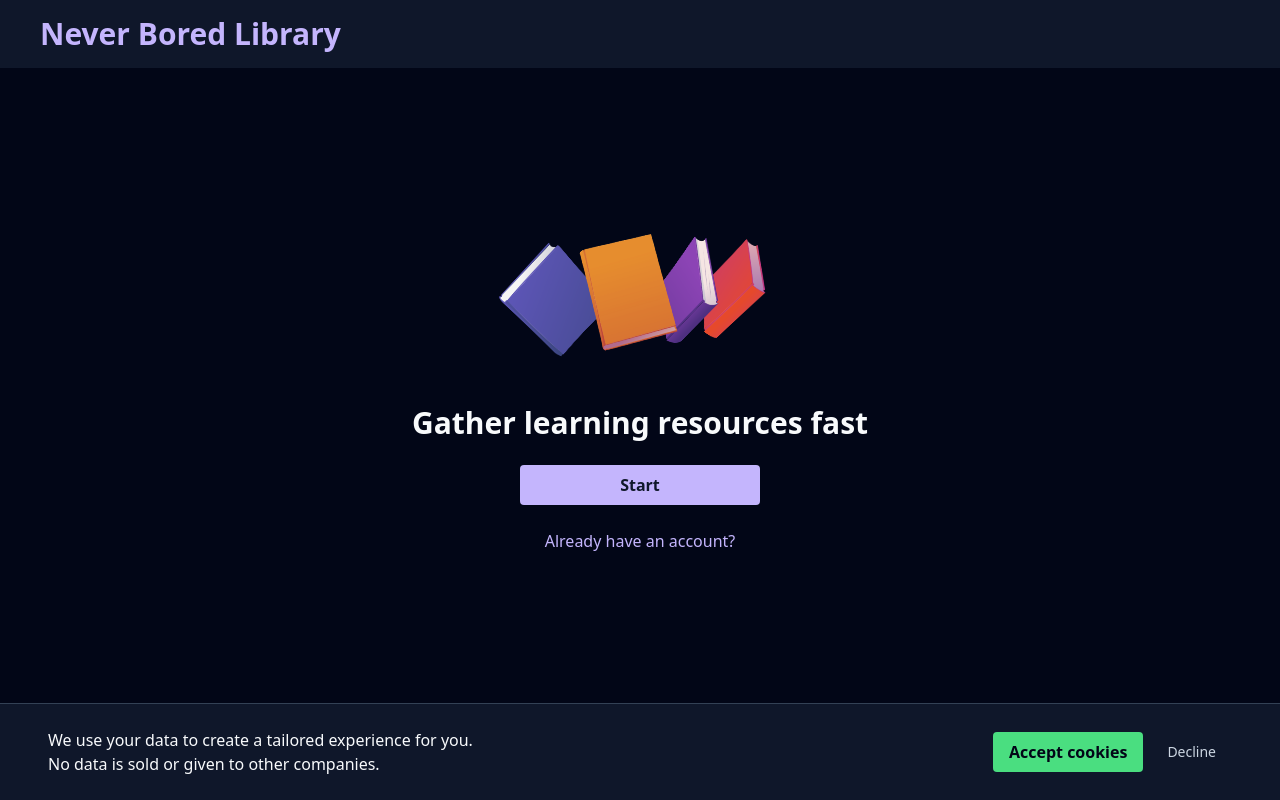
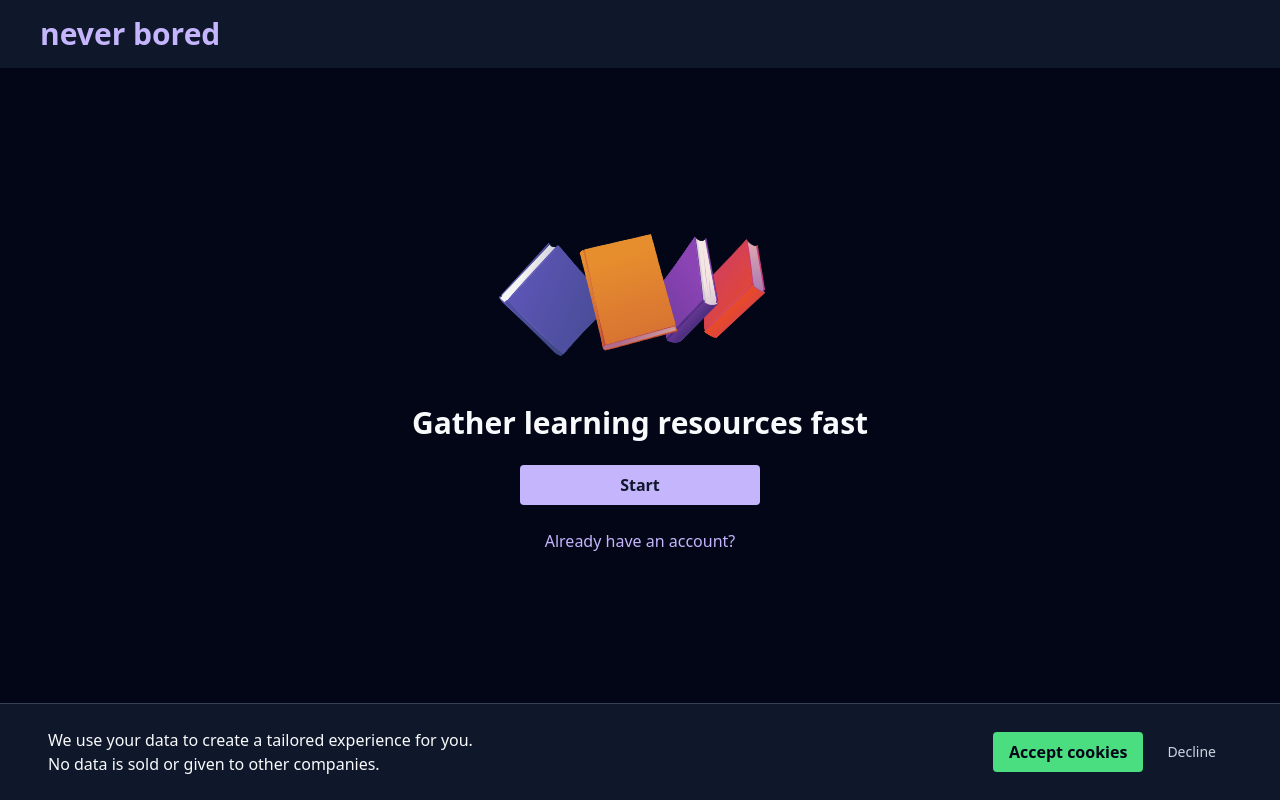
Before and after one commit to lcarvajal/never-bored-learning, a React (Vite) app: page /get-started in a window 1280 px wide. Built offline with nearby package versions, Linux system fonts and the light colour scheme; no server answers.

Commit message:
Reduce copy

```diff
--- a/src/components/Navbar.tsx
+++ b/src/components/Navbar.tsx
@@ -3,7 +3,7 @@ export default function Navbar() {
   return (
     <div className="flex items-center bg-slate-900 px-10 py-4 w-full ">
       <a href="/" className="text-violet-300 hover:text-violet-400">
-      <h1>Never Bored Library</h1>
+      <h1>never bored</h1>
       </a>
     </div>
   )
--- a/src/pages/FollowedRoadmapsPage.tsx
+++ b/src/pages/FollowedRoadmapsPage.tsx
@@ -30,7 +30,7 @@ export default function FollowedRoadmapsPage() {
   return (
     <div className="flex flex-col gap-2 w-full md:w-2/3 text-start mx-auto">
       <div className="flex flex-row justify-between p-4">
-        <h1>Your Topics</h1>
+        <h1 className="font-normal">Your Topics</h1>
         <button className="button-primary"
           onClick={() => navigate('/roadmaps/new/')}>
           New topic
```
